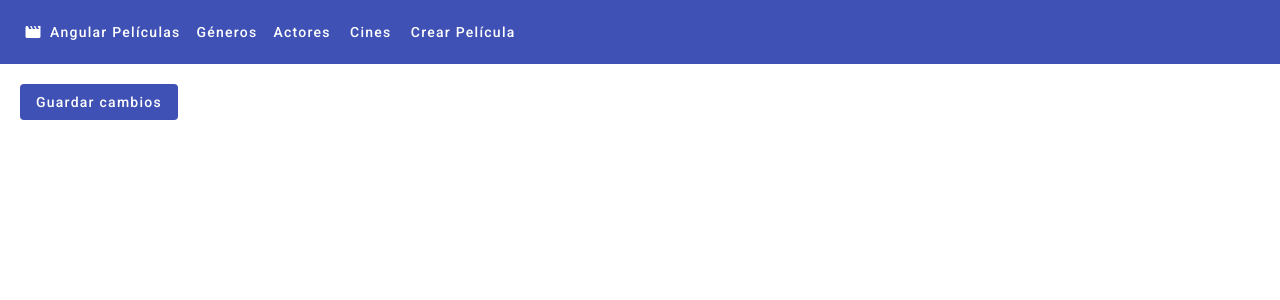
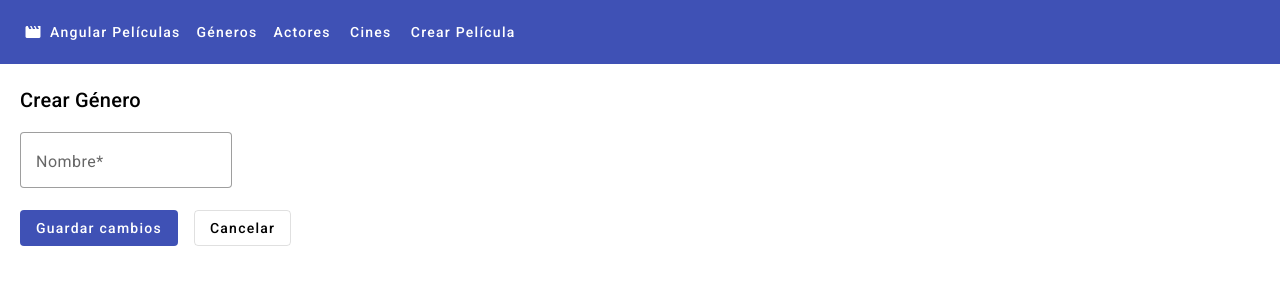
Before and after one commit to acorderocabrera1986/frontend_angular, an Angular app in the folder front-end/: page /generos/crear in a window 1280 px wide. Shown: the top 300 px of the page. Built offline with nearby package versions, Linux system fonts and the light colour scheme.

Commit message:
issue-commit-formulario-de-generos

```diff
--- a/front-end/src/app/app.module.ts
+++ b/front-end/src/app/app.module.ts
@@ -21,6 +21,7 @@ import { EditarActorComponent } from './actores/editar-actor/editar-actor.compon
 import { EditarGeneroComponent } from './generos/editar-genero/editar-genero.component';
 import { EditarCineComponent } from './cines/editar-cine/editar-cine.component';
 import { EditarPeliculaComponent } from './peliculas/editar-pelicula/editar-pelicula.component';
+import { ReactiveFormsModule } from '@angular/forms';
 
 @NgModule({
   declarations: [
@@ -42,7 +43,7 @@ import { EditarPeliculaComponent } from './peliculas/editar-pelicula/editar-peli
     EditarCineComponent,
     EditarPeliculaComponent,
   ],
-  imports: [BrowserModule, AppRoutingModule, BrowserAnimationsModule, MaterialModule],
+  imports: [BrowserModule, AppRoutingModule, BrowserAnimationsModule, MaterialModule, ReactiveFormsModule],
   providers: [],
   bootstrap: [AppComponent],
 })
--- a/front-end/src/app/generos/crear-genero/crear-genero.component.css
+++ b/front-end/src/app/generos/crear-genero/crear-genero.component.css
@@ -0,0 +1,3 @@
+button{
+    margin-right: 1rem;
+}
--- a/front-end/src/app/generos/crear-genero/crear-genero.component.html
+++ b/front-end/src/app/generos/crear-genero/crear-genero.component.html
@@ -1 +1,15 @@
-<button mat-flat-button color="primary" type="button" (click)="guardarCambio()">Guardar cambios</button>
+<h2>Crear Género</h2>
+<form (submit)="guardarCambio()" [formGroup]="form">
+    <mat-form-field appearance="outline">
+        <mat-label>Nombre*</mat-label>
+        <input formControlName="nombre" matInput/>
+    </mat-form-field>
+    <div>
+        <button mat-flat-button color="primary" >
+            Guardar cambios
+        </button>
+        <a mat-stroked-button routerLink="/generos">
+            Cancelar
+        </a>
+    </div>
+</form>
--- a/front-end/src/app/generos/crear-genero/crear-genero.component.ts
+++ b/front-end/src/app/generos/crear-genero/crear-genero.component.ts
@@ -1,4 +1,5 @@
 import { Component } from '@angular/core';
+import { FormBuilder, FormGroup } from '@angular/forms';
 import { Router } from '@angular/router';
 
 @Component({
@@ -7,8 +8,15 @@ import { Router } from '@angular/router';
   styleUrls: ['./crear-genero.component.css'],
 })
 export class CrearGeneroComponent {
-  constructor(private router: Router) {}
-  ngOnInit(): void {}
+  form: any;
+  constructor(private router: Router, private formBuilder: FormBuilder) {
+    form: FormGroup
+  }
+  ngOnInit(): void {
+    this.form = this.formBuilder.group({
+      nombre : ''
+    })
+  }
   guardarCambio() {
     //..guardar los cambios
     this.router.navigate(['/generos'])
--- a/front-end/src/app/material/material.module.ts
+++ b/front-end/src/app/material/material.module.ts
@@ -3,10 +3,12 @@ import { CommonModule } from '@angular/common';
 import { MatToolbarModule } from '@angular/material/toolbar';
 import { MatIconModule } from '@angular/material/icon';
 import { MatButtonModule } from '@angular/material/button'
+import { MatFormFieldModule } from '@angular/material/form-field'
+import { MatInputModule } from '@angular/material/input'
 
 @NgModule({
   declarations: [],
-  exports: [MatToolbarModule, MatIconModule, MatButtonModule],
+  exports: [MatToolbarModule, MatIconModule, MatButtonModule, MatFormFieldModule, MatInputModule],
   imports: [CommonModule],
 })
 export class MaterialModule {}
```
